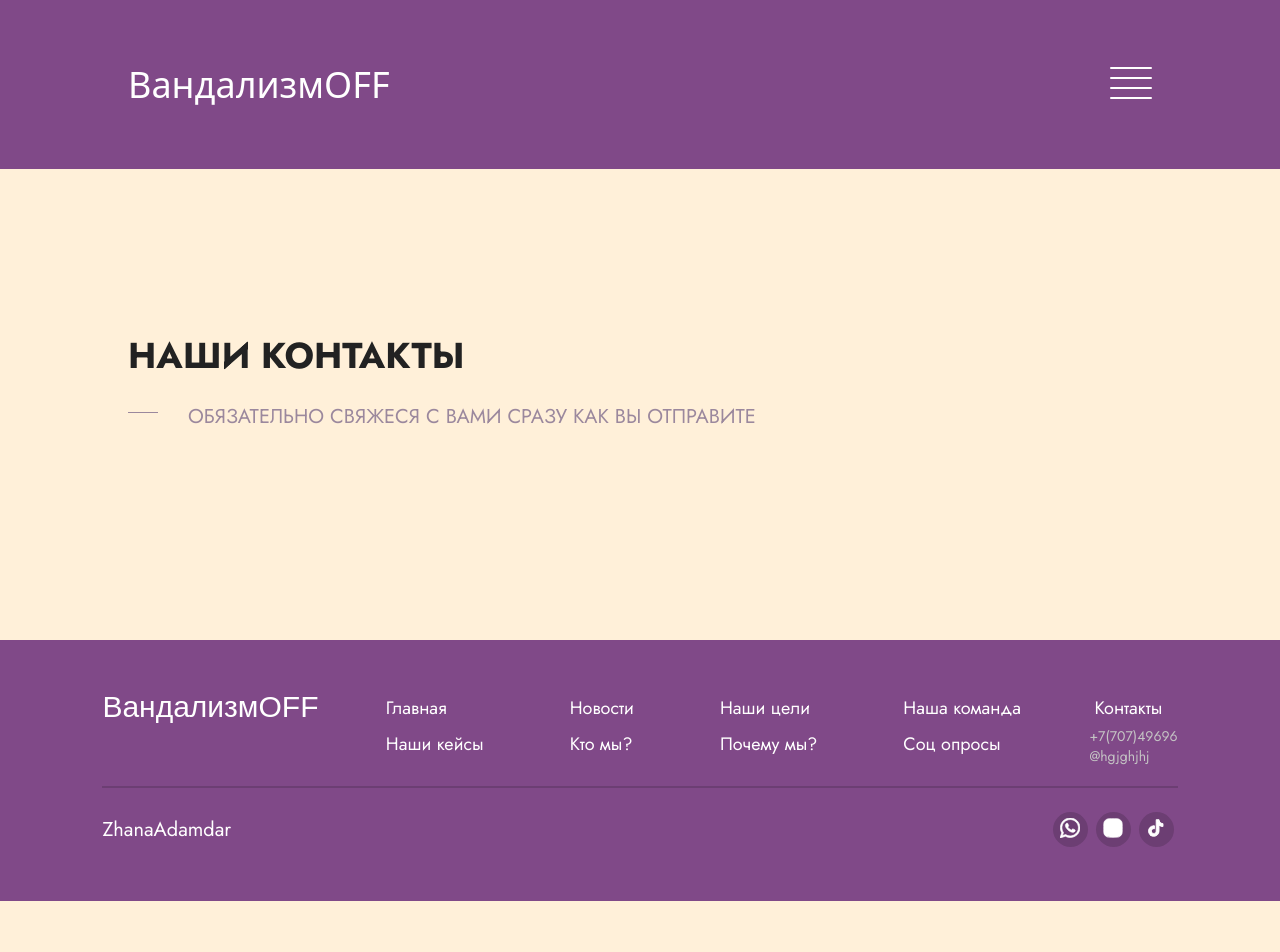
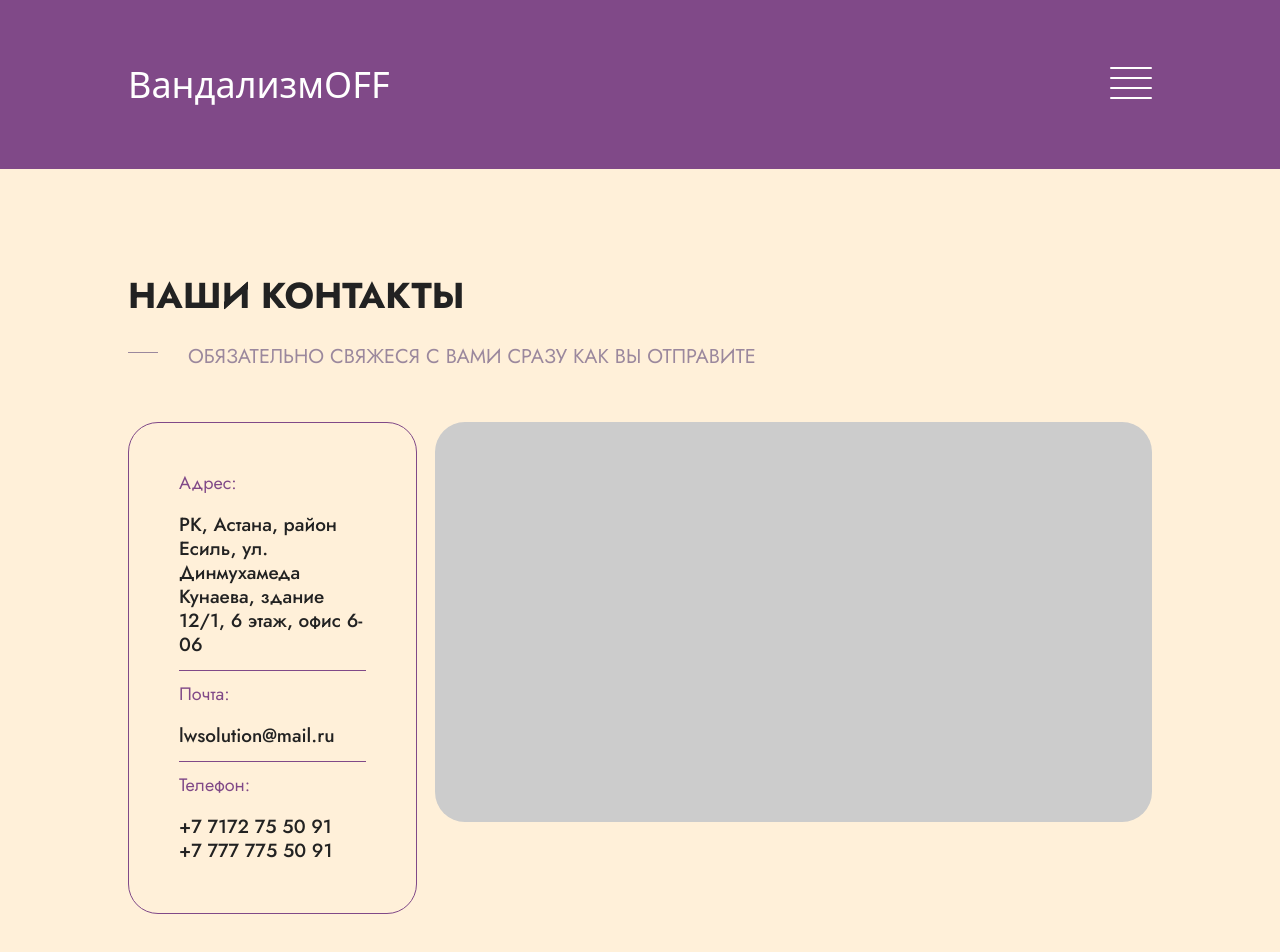
Before and after one commit to asseemm/vandalismoff, a Next.js app: page /contact in a window 1280 px wide. Shown: the top 952 px of the page. Before the commit the page ends 901 px from the top, so only its background shows below. Built offline with nearby package versions, Linux system fonts and the light colour scheme; a web font is replaced by a local one.

Commit message:
create contacts

```diff
--- a/src/components/organisms/Header.jsx
+++ b/src/components/organisms/Header.jsx
@@ -23,6 +23,10 @@ const Logo = styled.p`
   font-size: 36px;
   font-family: "Rubik Bubbles", system-ui;
   color: ${({ color }) => (color ? color : colors.mainPurple)};
+
+  @media screen and (max-width: 700px){
+    font-size: 21px;
+  }
 `;
 
 const ToggleButton = styled.button`
--- a/src/pages/contact.jsx
+++ b/src/pages/contact.jsx
@@ -5,15 +5,72 @@ import BlockTitle from "@/components/atoms/BlockTitle";
 import Header from "@/components/organisms/Header";
 
 const Content = styled.section`
-  max-width: 100%;
-  height: auto;
-  padding: 80px 10%;
-  padding-top: 20vh;
+    max-width: 100%;
+    height: auto;
+    padding: 100px 10%;
 
-  @media screen and (max-width: 650px) {
-      padding: 40px 10%;
-  }
+    @media screen and (max-width: 650px) {
+        padding: 40px 10%;
+    }
 `;
+
+const ContactsBlock = styled.div`
+    max-width: 100%;
+    width: 100%;
+    display: flex;
+    justify-content: space-between;
+    margin-top: 5%;
+`;
+
+const ContactsInfo = styled.div`
+    width: 28%;
+    border: 1px solid #804988;
+    border-radius: 30px;
+    // background: #fff;
+    // box-shadow: 0px 2px 2px 0px #804988;
+`;
+
+const InfoContent = styled.div`
+    max-width: 100%;
+    padding: 50px;
+`;
+
+const Map = styled.div`
+    width: 70%;
+    height: 50vh;
+    background-color: #ccc;
+    border-radius: 30px;
+`;
+
+const InfoTitle = styled.p`
+    font-family: "Jost", sans-serif;
+    font-size: 18px;
+    font-weight: 400;
+    line-height: 20px;
+    margin-bottom: 20px;
+    color: #804988;
+`;
+
+const InfoText = styled.p`
+    display: block;
+    font-size: 19px;
+    font-weight: 500;
+    line-height: 24px;
+
+    a{
+        color: #222;
+        font-family: "Jost", sans-serif;
+    }
+`;
+
+const Line = styled.div`
+    width: 100%;
+    height: 1px;
+    background-color: #804988;
+    margin-top: 7%;
+    margin-bottom: 7%;
+`;
+
 
 export default function Contact() {
 return (
@@ -21,6 +78,30 @@ return (
         <Header backgroundcolor={'#804988'} color={'#fff'} displaymenuwhite={'block'} displayMenuPurple={'none'}/>
         <Content>
             <BlockTitle title="Наши контакты" description="Обязательно свяжеся с вами сразу как вы отправите" $descWidth="30%" />
+            <ContactsBlock>
+                <ContactsInfo>
+                    <InfoContent>
+                    <InfoTitle>Адрес:</InfoTitle>
+                    <InfoText><a>РК, Астана, район Есиль, ул. Динмухамеда Кунаева, здание 12/1, 6 этаж, офис 6-06</a></InfoText>
+                    <Line />
+                    <InfoTitle>Почта:</InfoTitle>
+                    <InfoText><a href="mailto:@lwsolution@mail.ru">lwsolution@mail.ru</a></InfoText>
+                    <Line />
+                    <InfoTitle>Телефон: </InfoTitle>
+                    <InfoText><a href="tel:+77172755091">+7 7172 75 50 91</a></InfoText>
+                    <InfoText><a target="_blank" href="https://wa.me/+77777755091">+7 777 775 50 91</a></InfoText>
+                    </InfoContent>
+                </ContactsInfo>
+                <Map>
+                    <iframe
+                        src="https://yandex.kz/map-widget/v1/?ll=71.417403%2C51.089159&mode=search&oid=39194559687&ol=biz&z=17"
+                        width="100%"
+                        height="100%"
+                        style={{ border: 0, borderRadius: '30px', }}
+                        allowFullScreen={true}>
+                    </iframe>
+                </Map>
+            </ContactsBlock>
         </Content>
     </DefaultLayout>
 );
--- a/src/pages/main.jsx
+++ b/src/pages/main.jsx
@@ -15,6 +15,10 @@ const Content = styled.section`
 
 const MainBlock = styled.div`
   padding-top: 100vh;
+
+  @media screen and (max-width: 800px){
+    padding-top: 40vh;
+  }
 `;
 
 export default function Main() {
--- a/src/pages/news.jsx
+++ b/src/pages/news.jsx
@@ -23,7 +23,7 @@ return (
             <div class="line"></div>
                 <div class="marquee">
                     <span>
-                        <div class="text"><p>новости</p><p>новости</p><p>новости</p><p>новости</p><p>новости</p><p>новости</p><p>новости</p><p>новости</p><p>новости</p><p>новости</p><p>новости</p><p>новости</p><p>новости</p><p>новости</p><p>новости</p><p>новости</p><p>новости</p><p>новости</p><p>новости</p><p>новости</p><p>новости</p><p>новости</p><p>новости</p><p>новости</p><p>новости</p><p>новости</p><p>новости</p><p>новости</p><p>новости</p><p>новости</p><p>новости</p><p>новости</p><p>новости</p><p>новости</p><p>новости</p><p>новости</p><p>новости</p><p>новости</p><p>новости</p><p>новости</p><p>новости</p><p>новости</p><p>новости</p><p>новости</p><p>новости</p><p>новости</p><p>новости</p><p>новости</p><p>новости</p><p>новости</p><p>новости</p><p>новости</p></div>
+                        <div class="text"><p>новости</p><p>новости</p><p>новости</p><p>новости</p><p>новости</p><p>новости</p><p>новости</p><p>новости</p><p>новости</p><p>новости</p><p>новости</p><p>новости</p><p>новости</p><p>новости</p><p>новости</p><p>новости</p><p>новости</p><p>новости</p><p>новости</p><p>новости</p><p>новости</p><p>новости</p><p>новости</p><p>новости</p><p>новости</p><p>новости</p><p>новости</p><p>новости</p><p>новости</p><p>новости</p><p>новости</p><p>новости</p><p>новости</p><p>новости</p><p>новости</p></div>
                     </span>
                 </div>
             <div class="line"></div>
```
Also changed, not shown: src/components/organisms/Feedback.jsx (+135 -4 lines), src/components/organisms/GoalsBlock.jsx (+5 -5 lines).
